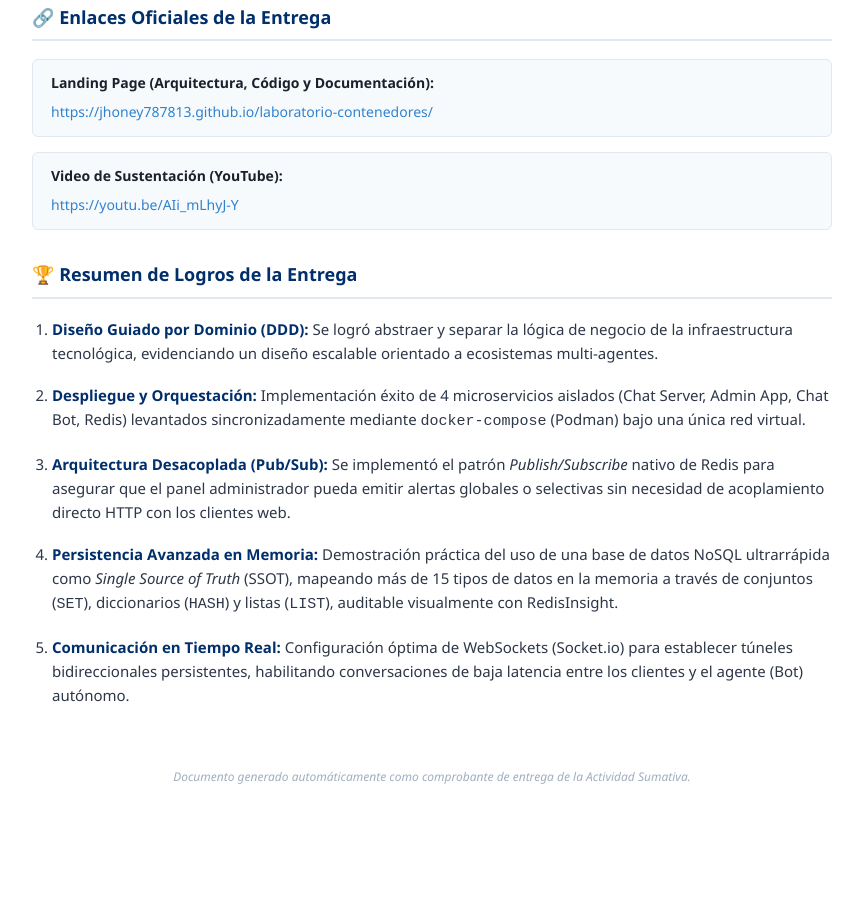
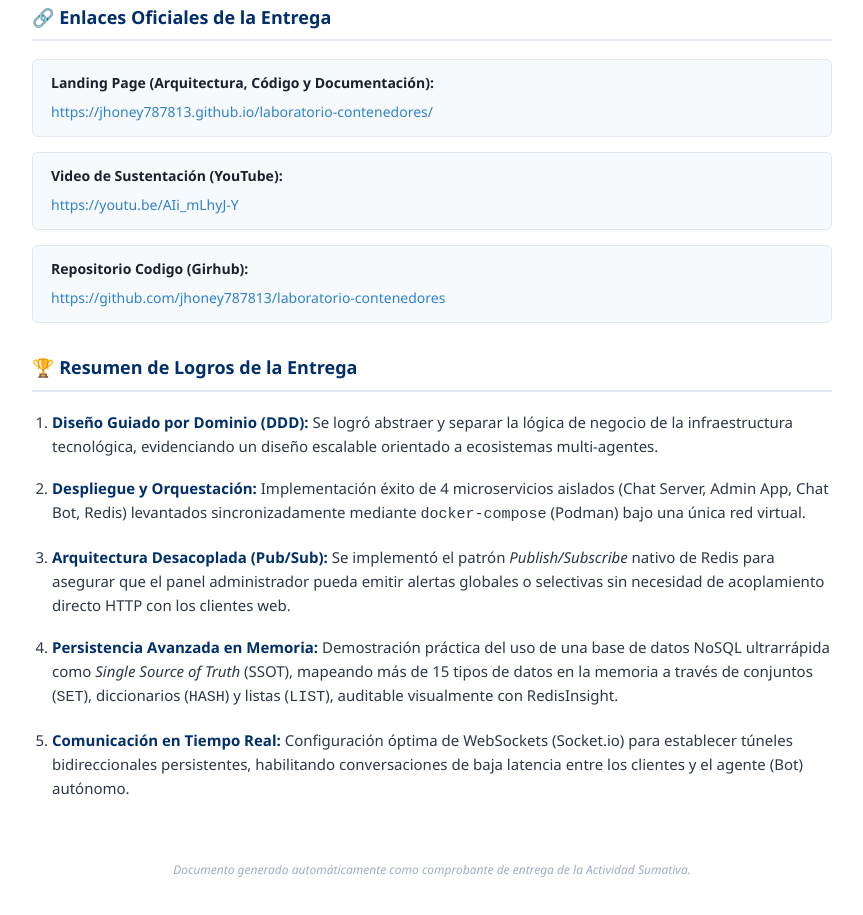
Before and after one commit to jhoney787813/laboratorio-contenedores, a plain HTML site: page entrega.html in a window 1280 px wide. Shown: the part 696-1611 px from the top of the page, without its empty margins (208-1071 px from the left). Before the commit the page ends 1554 px from the top, so only its background shows below. Drawn offline with Linux system fonts and the light colour scheme.

Commit message:
feat: add GitHub repository link to delivery documentation

```diff
--- a/entrega.html
+++ b/entrega.html
@@ -202,6 +202,13 @@
                     <strong>Video de Sustentación (YouTube):</strong>
                     <a href="https://youtu.be/AIi_mLhyJ-Y" target="_blank">https://youtu.be/AIi_mLhyJ-Y</a>
                 </li>
+
+                <li>
+                    <strong>Repositorio Codigo (Girhub):</strong>
+                    <a href="https://github.com/jhoney787813/laboratorio-contenedores"
+                        target="_blank">https://github.com/jhoney787813/laboratorio-contenedores</a>
+                </li>
+
             </ul>
         </div>
 
```
